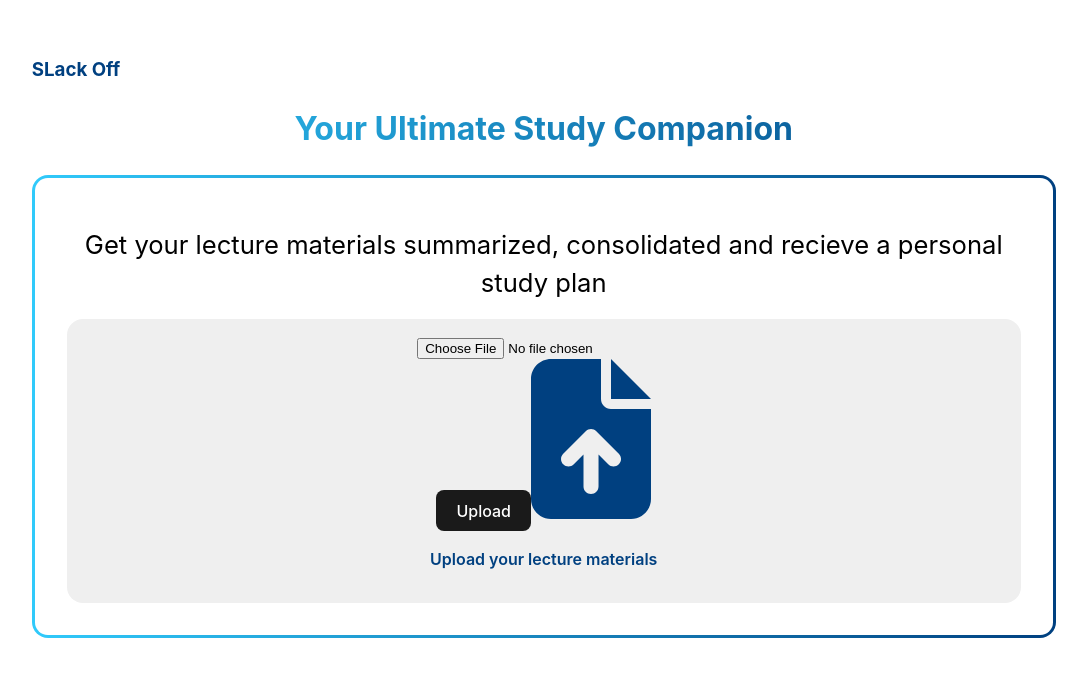
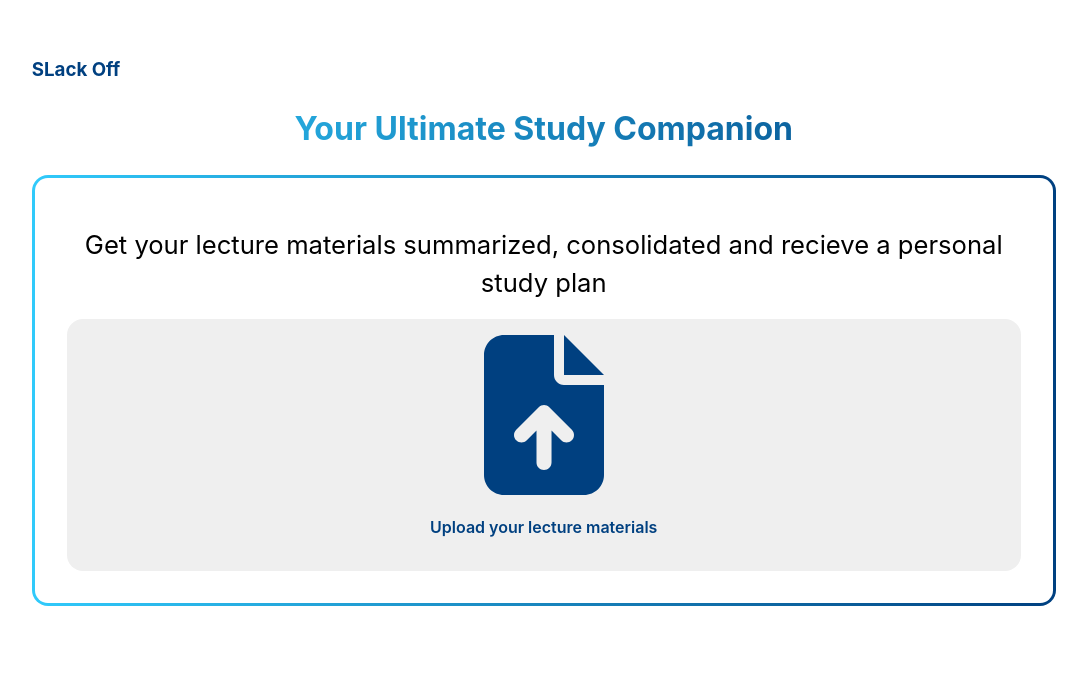
Before and after one commit to TylerKerswell/slack-off, a React (Vite) app in the folder frontend/: page / in a window 1280 px wide. Shown: the top 676 px of the page, without its empty margins (95-1182 px from the left). Built offline with nearby package versions, Linux system fonts and the light colour scheme.

Commit message:
working upload ui

```diff
--- a/frontend/src/App.css
+++ b/frontend/src/App.css
@@ -83,3 +83,7 @@ body, html {
   color: var(--deepblue);
   font-weight: 600;
 }
+
+input[type="file"] {
+  display: none;
+}
--- a/frontend/src/App.tsx
+++ b/frontend/src/App.tsx
@@ -34,12 +34,12 @@ function FileUploadSingle() {
 
   return (
     <div>
-      <input type="file" onChange={handleFileChange} />
-
+      <label className='fileupload'>
+        <UploadIcon />
+        <input type="file" onChange={handleFileChange} />
+      </label>
       <div>{file && `${file.name} - ${file.type}`}</div>
-
-      <button onClick={handleUploadClick}>Upload</button>
-      <UploadIcon />
+      {/* <button onClick={handleUploadClick}>Upload</button> */}
     </div>
   );
 }
@@ -56,7 +56,6 @@ function App() {
         <div className='container'>
           <p>Get your lecture materials summarized,
             consolidated and recieve a personal study plan</p>
-
           <div id='uploadwrapper'>
             <FileUploadSingle />
             <span className='uploadphrase'>Upload your lecture materials</span>
```
